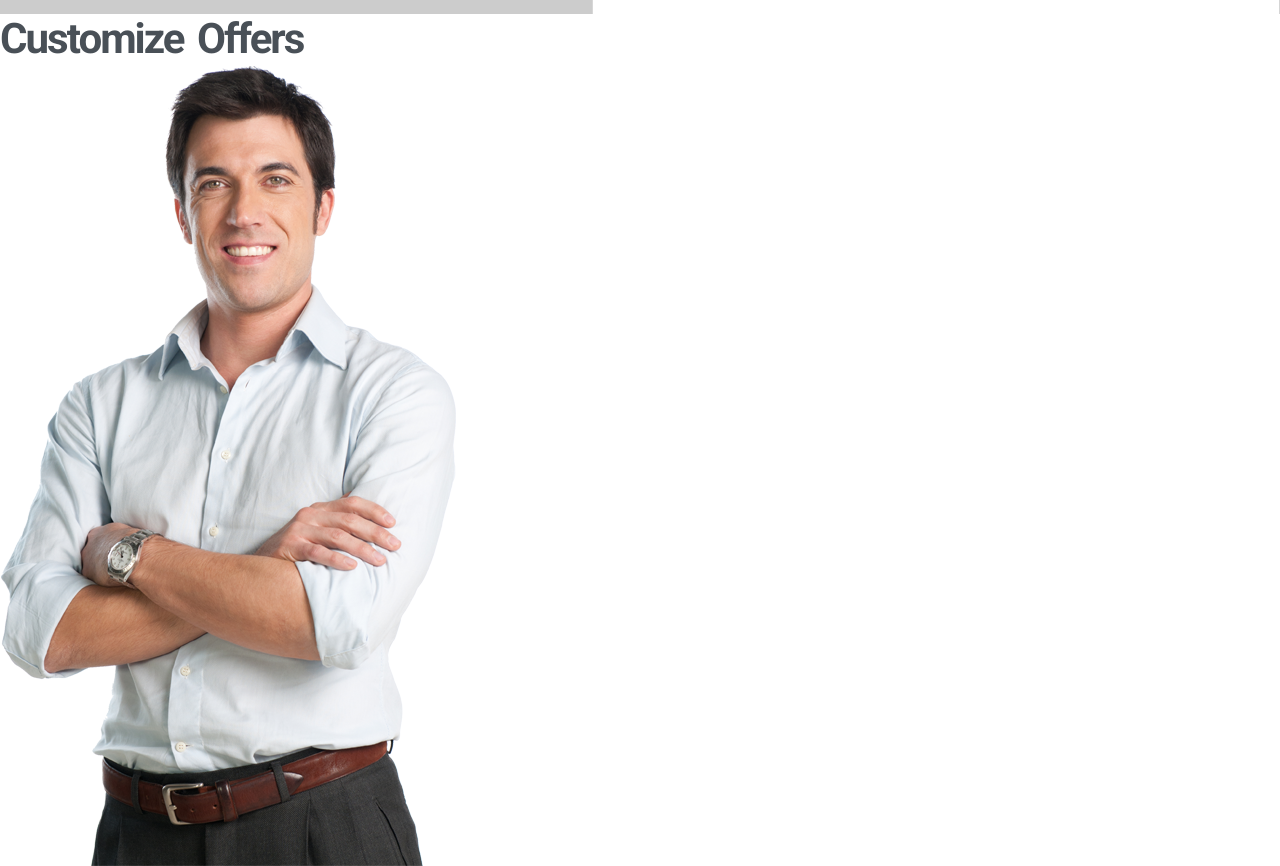
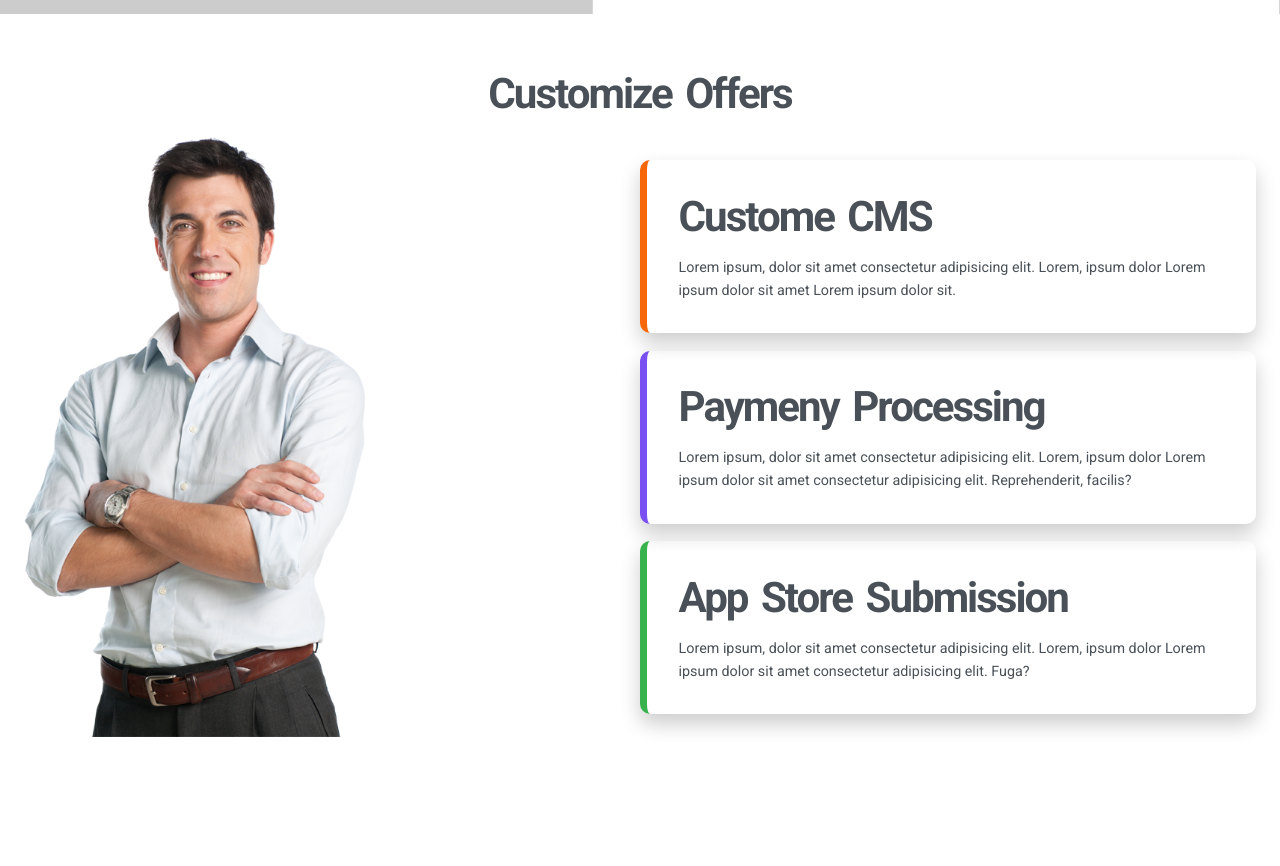
Before and after one commit to AliRezaDavuodi/frontendmentorship-05, a website: page index.html in a window 1280 px wide. Shown: the part 1538-2404 px from the top of the page. After the commit the page ends 2299 px from the top, so only its background shows below. Drawn offline with Linux system fonts and the light colour scheme.

Commit message:
added style for offers section

```diff
--- a/sass/abstracts/_variables.scss
+++ b/sass/abstracts/_variables.scss
@@ -28,5 +28,7 @@ $light-red-color: #fff5f5;
 $dark-yellow-color: #fcc419;
 
 $dark-orange-color: #fd7e14;
+$orange-color: #f76707;
 
 $dark-green-color: #38d9a9;
+$green-color: #37b24d;
--- /dev/null
+++ b/sass/layout/_offers.scss
@@ -0,0 +1,49 @@
+#offers-section {
+  padding: map-get($spacing, "XLarge");
+  margin-top: map-get($spacing, "Medium");
+}
+
+.offers {
+  @include flex_center;
+
+  &-header {
+    text-align: center;
+    padding: map-get($spacing, "Large");
+  }
+
+  &__left {
+    width: 50%;
+
+    &--img {
+      height: 60rem;
+    }
+  }
+  &__right {
+    width: 50%;
+  }
+
+  &__item {
+    padding: map-get($spacing, "XXLarge");
+    border-left: map-get($spacing, "Tiny") solid;
+    border-radius: map-get($spacing, "Small");
+    box-shadow: 0 1rem 2rem rgba(#000, 0.2);
+
+    &:nth-child(1) {
+      border-color: $orange-color;
+    }
+    &:nth-child(2) {
+      border-color: $dark-blue-color;
+    }
+    &:nth-child(3) {
+      border-color: $green-color;
+    }
+
+    .h2 {
+      margin-bottom: map-get($spacing, "Medium");
+    }
+
+    &:not(:last-child) {
+      margin-bottom: map-get($spacing, "Large");
+    }
+  }
+}
--- a/sass/main.scss
+++ b/sass/main.scss
@@ -13,4 +13,5 @@
 @import "layout/features";
 @import "layout/hero";
 @import "layout/navbar";
+@import "layout/offers";
 @import "layout/progress";
```
Also changed, not shown: css/style.css.
